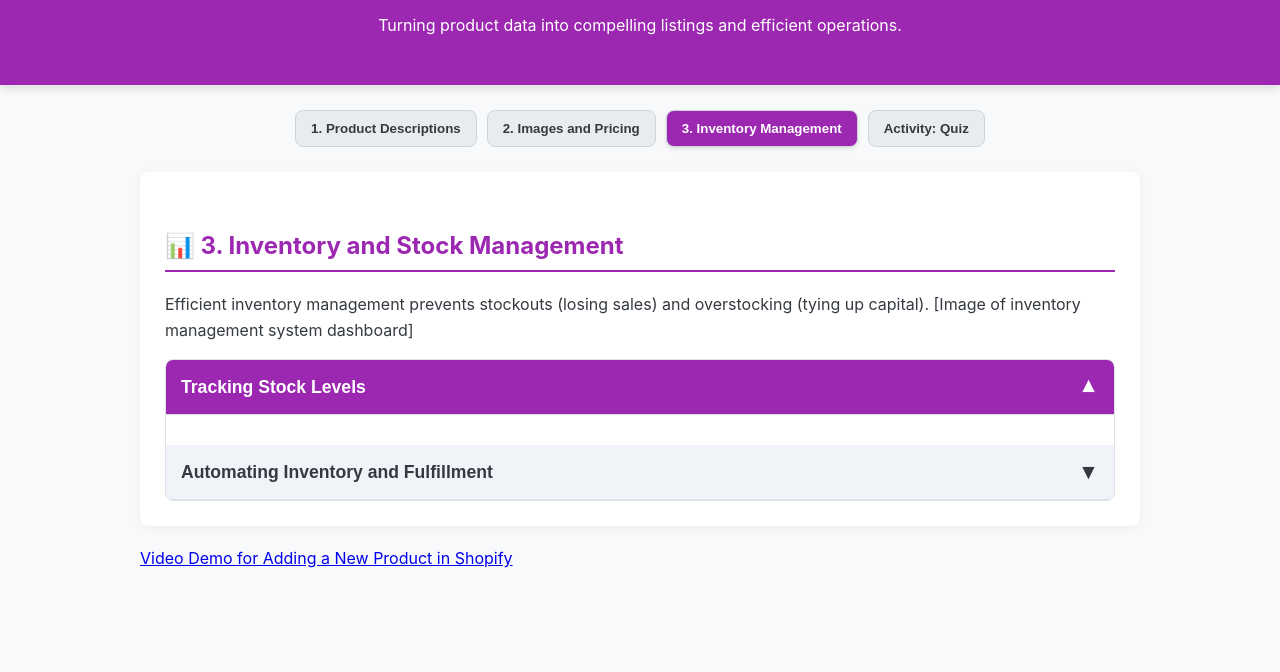
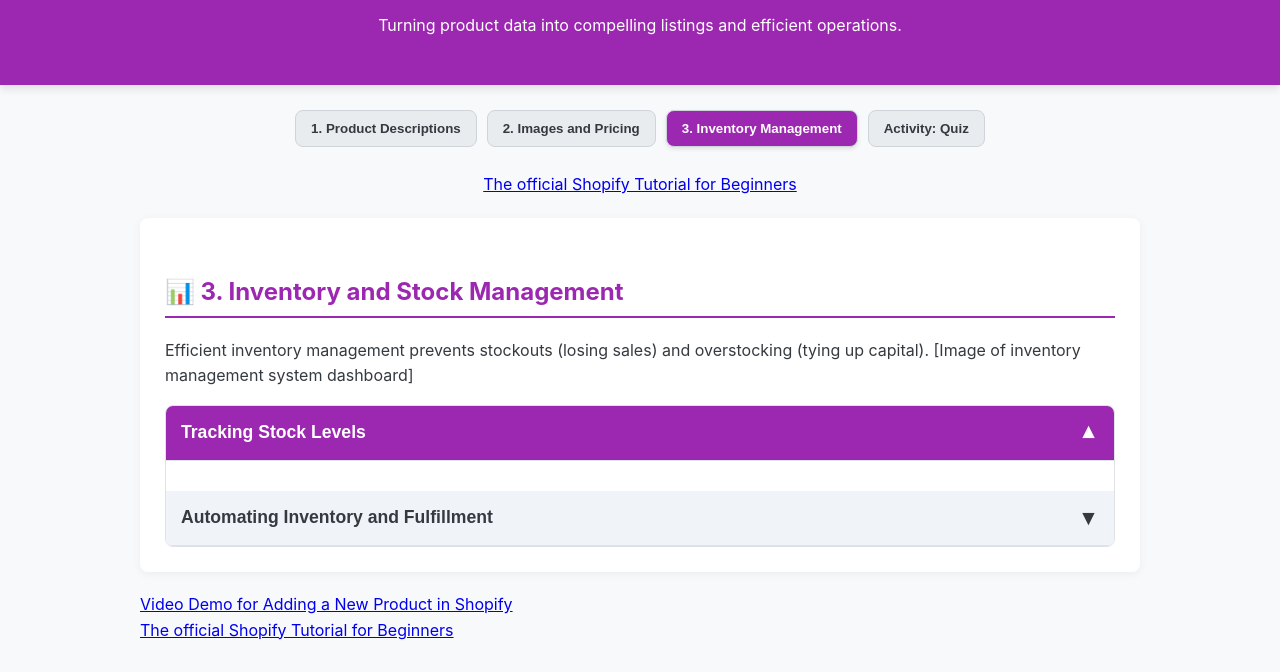
Before and after one commit to gcscourseware/WS1003OnlineShop, a website: page Lesson5.html in a window 1280 px wide. Both pictures are taken after a click on the button "3. Inventory Management". Shown: the part 89-761 px from the top of the page. Drawn offline with Linux system fonts and the light colour scheme.

Commit message:
Newupdates9122025

```diff
--- a/Lesson5.html
+++ b/Lesson5.html
@@ -261,7 +261,10 @@
             <button class="nav-btn" data-target="inventory">3. Inventory Management</button>
             <button class="nav-btn" data-target="activity">Activity: Quiz</button>
         </nav>
-
+         <nav id="lesson-nav">
+        <br>
+        <a href="https://youtu.be/roM3wlSqk1c?si=Tdtx5sDCttU3Wqek">The official Shopify Tutorial for Beginners</a>
+        </nav>
         <!-- Section 1: Writing Effective Product Descriptions -->
         <section id="descriptions" class="content-section active">
             <h2>✍️ 1. Writing Effective Product Descriptions</h2>
@@ -343,7 +346,7 @@
                         <li>**Low Stock Thresholds:** Set an alert to reorder when stock hits a certain level (e.g., when 20 units remain).</li>
                     </ul>
                     <div>
-                        <a href="https://youtu.be/RZU5u4OQRKQ">Video Demo for Shopify Inventory Management or Settings in Shopify</a>
+                        <a href="https://youtu.be/RZU5u4OQRKQ">Video Demo for Shopify Inventory Management or Settings</a>
                     </div>
                 </div>
 
@@ -412,6 +415,8 @@
         </section>
          <section>
         <a href="https://youtu.be/R-WlNQKm7is">Video Demo for Adding a New Product in Shopify</a>
+        <br>
+        <a href="https://youtu.be/roM3wlSqk1c?si=Tdtx5sDCttU3Wqek">The official Shopify Tutorial for Beginners</a>
         </section>
     </main>
 
```
Also changed, not shown: Lesson10.html (+4 -1 lines), Lesson11.html (+4 -1 lines), Lesson4.html (+6 -1 lines), Lesson6.html (+5 -2 lines), Lesson7.html (+4 -1 lines), Lesson8.html (+4 -1 lines), Lesson9.html (+4 -1 lines).
